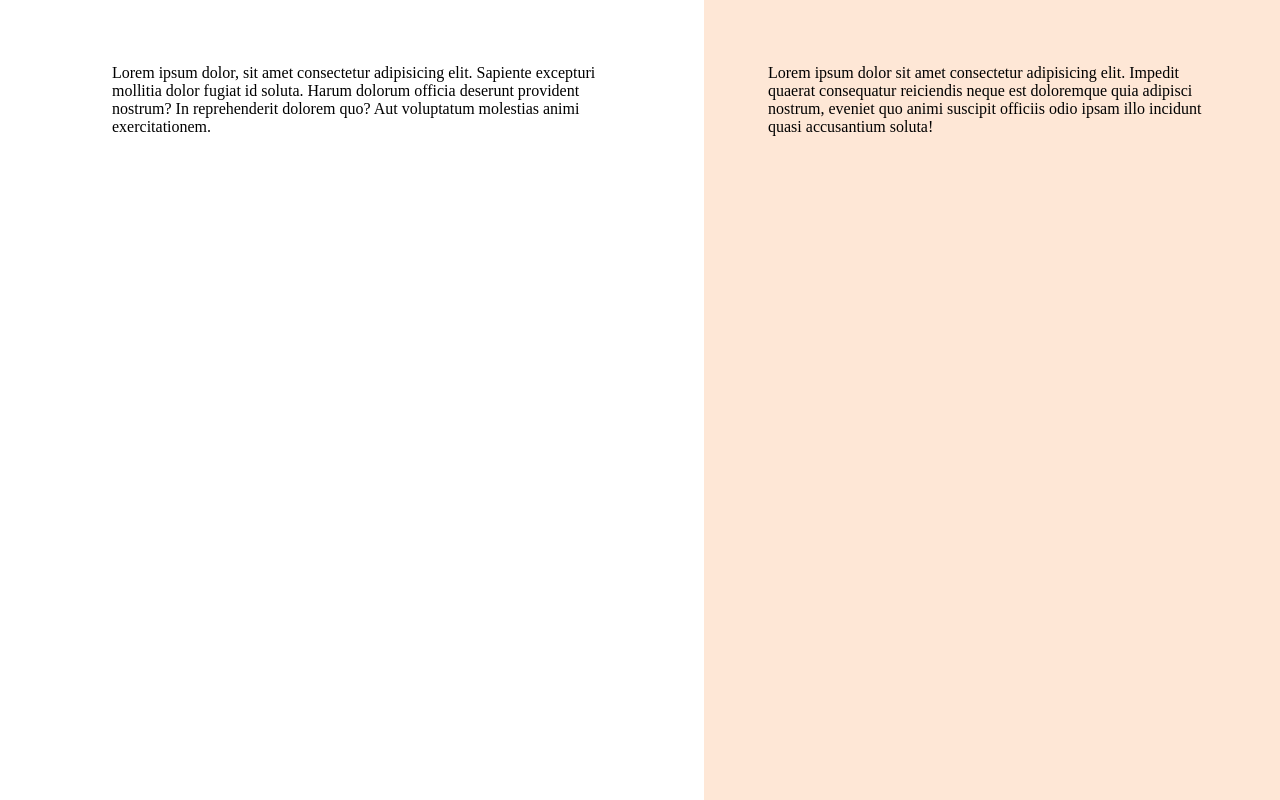
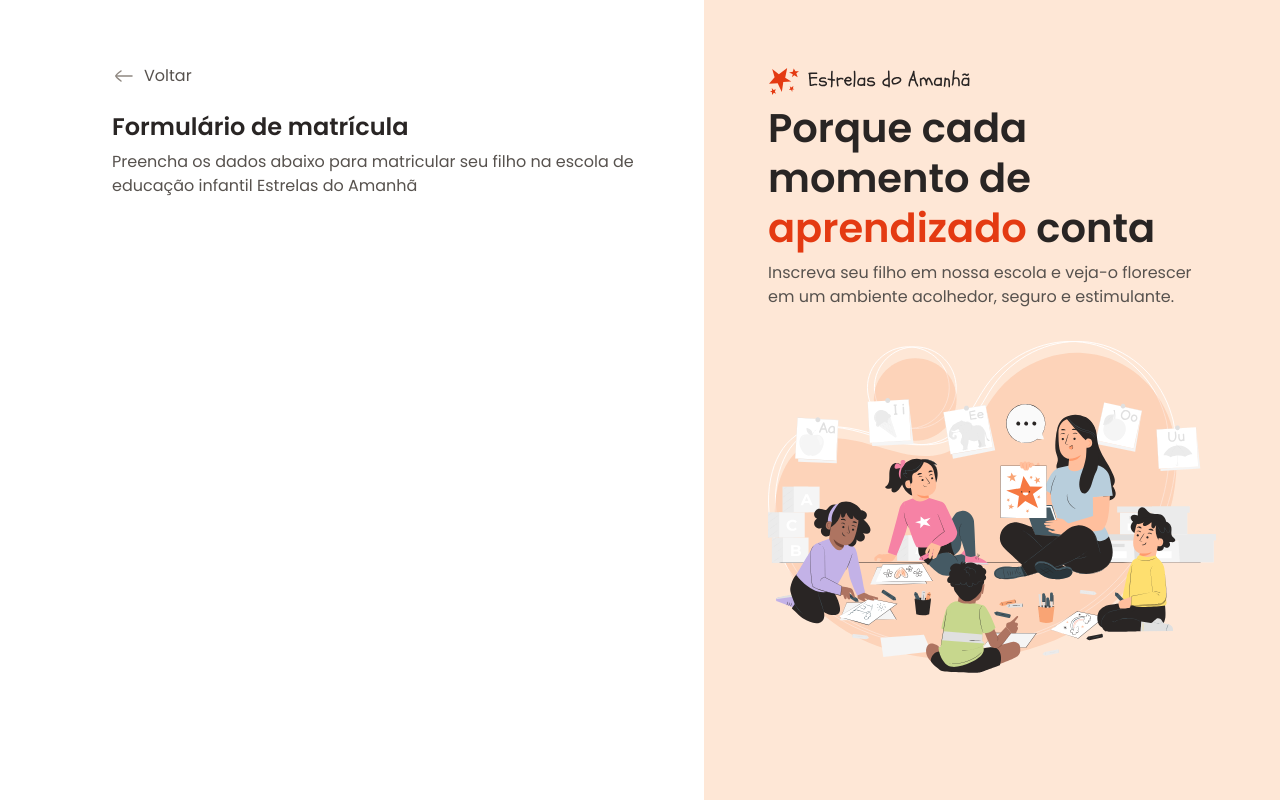
Before and after one commit to PedroDutra86/formulario_matricula, a plain HTML site: page index.html in a window 1280 px wide. Drawn offline with Linux system fonts and the light colour scheme.

Commit message:
conteudo asside e inicial

```diff
--- a/index.html
+++ b/index.html
@@ -13,11 +13,29 @@
 <body>
     <div id="app">
         <main>
-            <div class="main-container">Lorem ipsum dolor, sit amet consectetur adipisicing elit. Sapiente excepturi mollitia dolor fugiat id soluta. Harum dolorum officia deserunt provident nostrum? In reprehenderit dolorem quo? Aut voluptatum molestias animi exercitationem.</div>
+            <div class="main-container">
+                <div class="back">
+                    <img src="assets/icons/arrow-left-02.svg" alt="icone de voltar">
+                    <span>Voltar</span>
+                </div>
+
+                <h1>Formulário de matrícula</h1>
+                <p>Preencha os dados abaixo para matricular seu filho na escola de educação infantil Estrelas do Amanhã</p>
+            </div>
         </main>
 
         <aside>
-            <div class="aside-container">Lorem ipsum dolor sit amet consectetur adipisicing elit. Impedit quaerat consequatur reiciendis neque est doloremque quia adipisci nostrum, eveniet quo animi suscipit officiis odio ipsam illo incidunt quasi accusantium soluta!</div>
+            <div class="aside-container">
+                <header>
+                    <img src="assets/Frame 48095956.svg" alt="Logo estrelas do amanhã">
+                    <h2>
+                        Porque cada momento de <span>aprendizado</span> conta
+                    </h2>
+                    <p>Inscreva seu filho em nossa escola e veja-o florescer em um ambiente acolhedor, seguro e estimulante.</p>
+                </header>
+
+                <img src="assets/Illustration.svg" alt="Ilustração de uma professora com seus alunos prestando atenção">
+            </div>
         </aside>
     </div>
 </body>
--- a/styles/global.css
+++ b/styles/global.css
@@ -24,4 +24,16 @@
 
 body {
     overflow: hidden;
+
+    font: var(--text);
+    color: var(--text-secondary);
 }
+
+h1, h2 {
+    color: var(--text-primary);
+}
+
+img {
+    max-width: 100%;
+    height: auto;
+}
--- a/styles/layout.css
+++ b/styles/layout.css
@@ -14,6 +14,18 @@ main {
         max-width: 33rem;
         margin-left: auto;
     }
+
+    & .back {
+        display: flex;
+        align-items: center;
+        gap: .5rem;
+        margin-bottom: 1.5rem;
+    }
+
+    & h1 {
+        font: 600 1.5rem/1.25 var(--font-family);
+        margin-bottom: .5rem;
+    }
 }
 
 aside {
@@ -22,5 +34,17 @@ aside {
 
     & .aside-container {
         max-width: 31rem;
+
+        & > img {
+            margin-top: 2rem;
+        }
+    }
+
+    & h2 {
+        font: 600 2.5rem/1.25 var(--font-family);
+        margin-bottom: .5rem;
+        & span {
+            color: var(--text-highlight);
+        }
     }
 }
```
